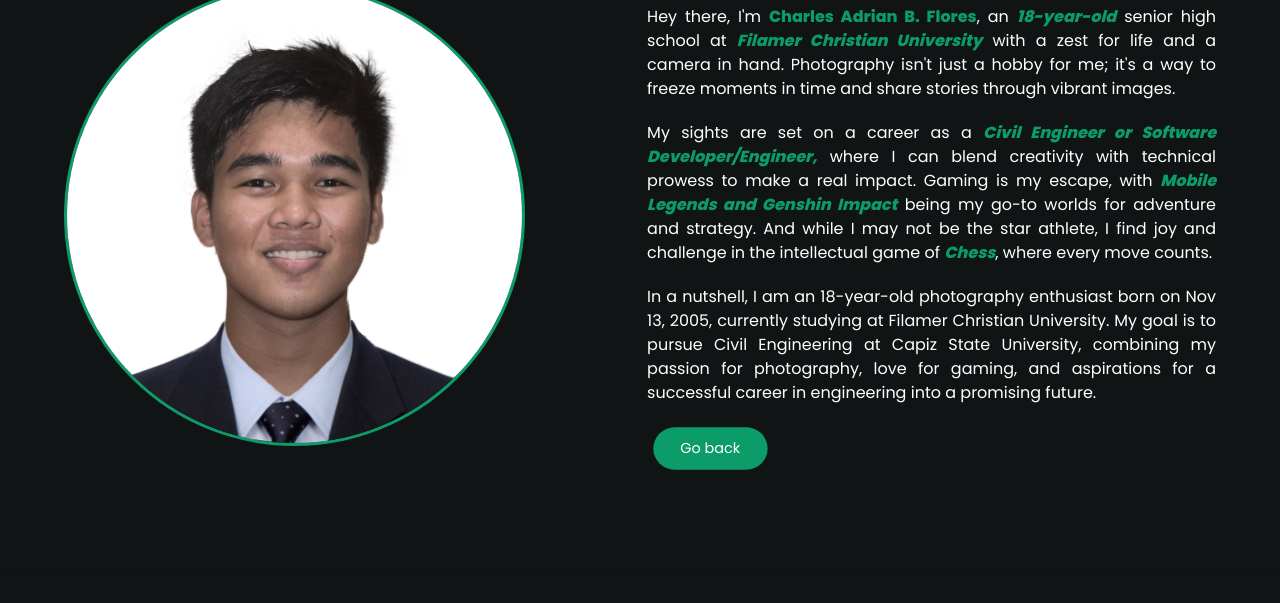
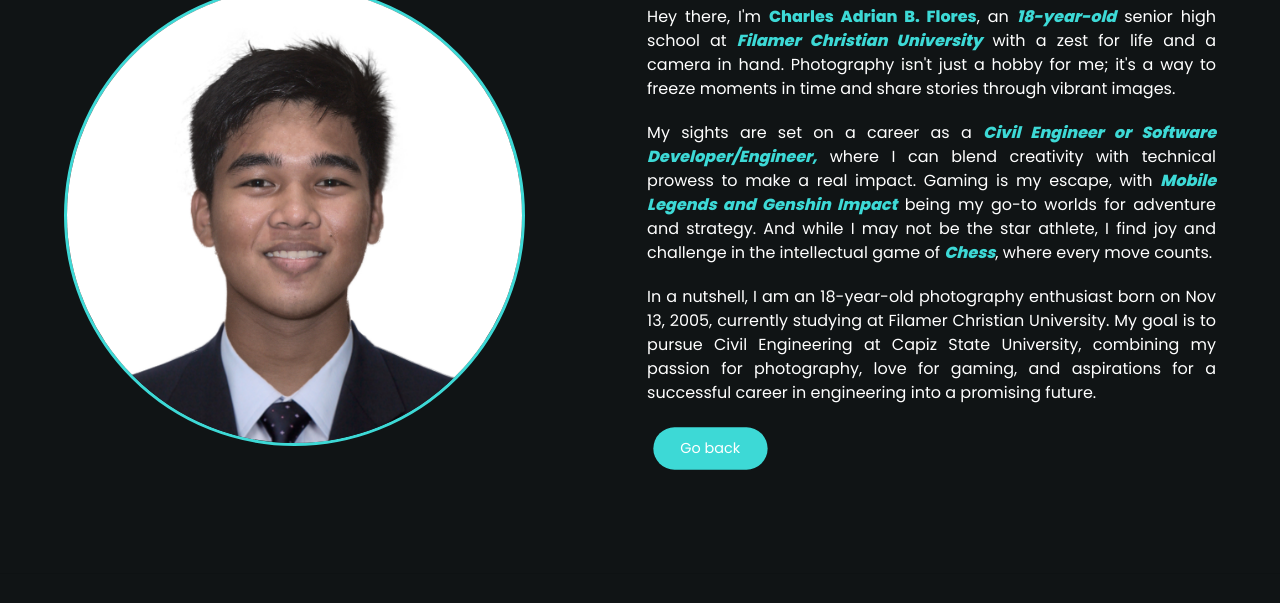
Before and after one commit to privvaed/Portfolio, a plain HTML site: page about.html in a window 1280 px wide. Shown: the part 197-800 px from the top of the page. Drawn offline with Linux system fonts and the light colour scheme.

Commit message:
change main color about.css

```diff
--- a/css/about.css
+++ b/css/about.css
@@ -1,7 +1,7 @@
 @import url('https://fonts.googleapis.com/css2?family=Poppins:wght@400;800&display=swap');
 
 :root {
-    --main-color: #0c9c69;
+    --main-color: #3dd9d6;
     --bg-color: #101415;
     --text-color: #fff;
     --line-color: #fa5a57;
```
